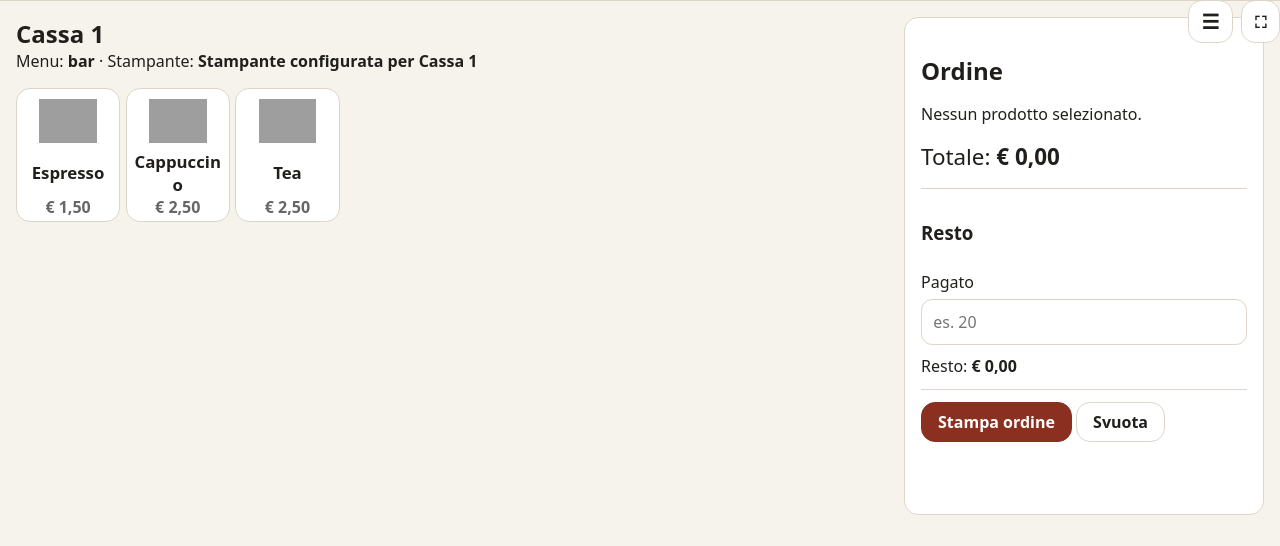
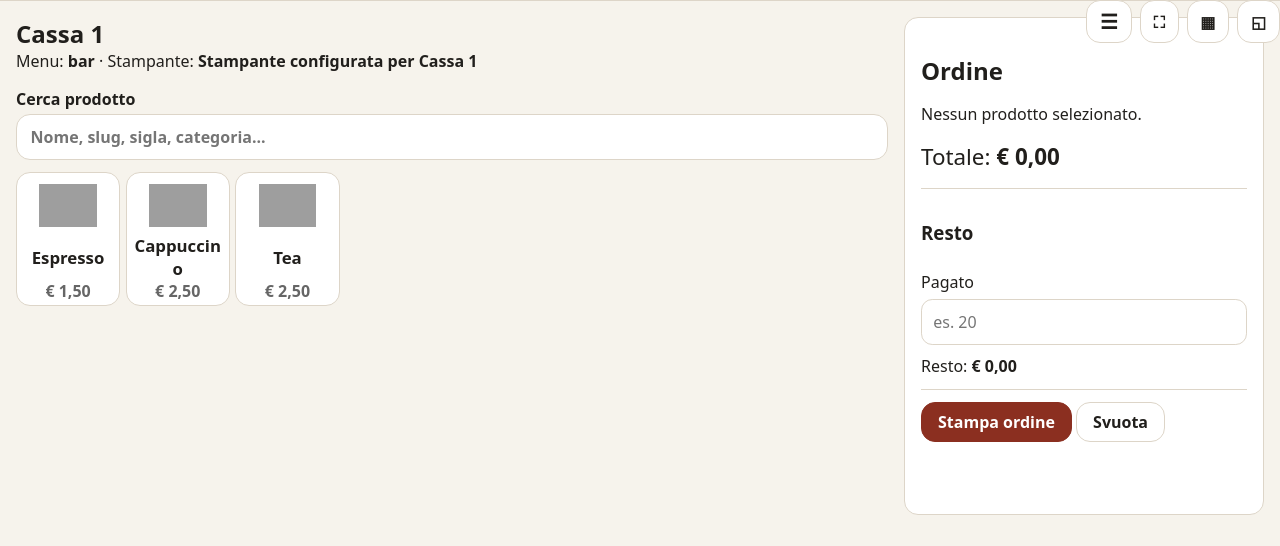
Before and after one commit to mugnozzo/msg3, a FastAPI app: page /cashier/bar in a window 1280 px wide. Shown: the top 546 px of the page. Run offline with FastAPI, Linux system fonts and the light colour scheme; data comes from the database, SQL or seed files in the repository; grey boxes are pictures that could not be loaded.

Commit message:
Added cashier filters

```diff
--- a/app/static/css/cashier.css
+++ b/app/static/css/cashier.css
@@ -11,7 +11,6 @@
 }
 
 .product-button {
-  min-height: 110px;
   display: grid;
   gap: 0;
   align-content: space-between;
@@ -114,3 +113,111 @@
   border-radius: .7rem;
   font: inherit;
 }
+
+.cashier-toolbar-toggle.active,
+.category-filter.active,
+.display-option.active {
+  background: var(--accent);
+  border-color: var(--accent);
+  color: var(--accent-text);
+}
+
+.cashier-filters {
+  display: grid;
+  gap: .55rem;
+  margin-bottom: .75rem;
+}
+
+.product-search-label {
+  display: grid;
+  gap: .25rem;
+  font-weight: 700;
+}
+
+.product-search-label input {
+  width: 100%;
+  padding: .7rem .85rem;
+  border: 1px solid var(--border);
+  border-radius: var(--radius);
+  font: inherit;
+  background: var(--panel);
+  color: var(--text);
+}
+
+.cashier-filter-panel {
+  display: grid;
+  gap: .4rem;
+  padding: .6rem;
+  background: var(--panel);
+  border: 1px solid var(--border);
+  border-radius: var(--radius);
+}
+
+.cashier-filter-panel[hidden] {
+  display: none;
+}
+
+.filter-panel-title {
+  font-size: .9rem;
+  font-weight: 800;
+  color: var(--muted);
+}
+
+.category-filters,
+.display-options {
+  display: flex;
+  flex-wrap: wrap;
+  gap: .4rem;
+}
+
+.category-filter,
+.display-option {
+  padding: .45rem .65rem;
+}
+
+.category-filter span {
+  opacity: .75;
+  font-weight: 600;
+}
+
+.empty-products-message {
+  color: var(--muted);
+  padding: 1rem;
+  background: var(--panel);
+  border: 1px dashed var(--border);
+  border-radius: var(--radius);
+}
+
+.cashier.hide-product-icons .product-image-wrap,
+.cashier.hide-product-names .product-button .name,
+.cashier.hide-product-prices .product-button .price {
+  display: none;
+}
+
+.cashier.hide-product-icons .product-button {
+  min-height: 72px;
+}
+
+.cashier.hide-product-icons.hide-product-prices .product-button {
+  min-height: 56px;
+}
+
+.cashier.hide-product-names.hide-product-icons .product-button,
+.cashier.hide-product-names.hide-product-prices .product-button {
+  align-content: center;
+}
+
+.cashier.hide-product-names.hide-product-icons.hide-product-prices .product-button::after {
+  content: attr(data-product-id);
+  color: var(--muted);
+}
+
+@media (max-width: 860px) {
+  .cashier {
+    grid-template-columns: 1fr;
+  }
+
+  .cart-panel {
+    position: static;
+  }
+}
--- a/app/static/css/main.css
+++ b/app/static/css/main.css
@@ -39,6 +39,7 @@ body {
   position: fixed;
   top: 0;
   right: 0;
+  z-index: 20;
 }
 
 .topbar-button {
--- a/app/static/js/cashier.js
+++ b/app/static/js/cashier.js
@@ -3,6 +3,8 @@ const menu = cashierRoot.dataset.menu;
 const cashierId = Number(cashierRoot.dataset.cashierId || 1);
 const cart = new Map();
 let products = [];
+let visibleCategoryNames = new Set();
+const displayOptions = { name: true, icon: true, price: true };
 
 const money = cents => `€ ${(cents / 100).toFixed(2).replace('.', ',')}`;
 
@@ -22,25 +24,95 @@ function compareProductsByMenuOrder(a, b) {
 async function loadProducts() {
   const response = await fetch(`/api/products?menu=${encodeURIComponent(menu)}`);
   products = await response.json();
+  visibleCategoryNames = new Set(getCategories().map(category => category.name));
+  renderCategoryFilters();
   renderProducts();
+}
+
+function normalizeSearch(value) {
+  return String(value || '').trim().toLowerCase();
+}
+
+function getCategories() {
+  const byName = new Map();
+  for (const product of products) {
+    const name = product.category_name || 'Senza categoria';
+    if (!byName.has(name)) {
+      byName.set(name, {
+        name,
+        sortOrder: numericSortValue(product.category_sort_order),
+        count: 0
+      });
+    }
+    byName.get(name).count += 1;
+  }
+  return [...byName.values()].sort((a, b) => a.sortOrder - b.sortOrder || a.name.localeCompare(b.name, 'it'));
+}
+
+function productMatchesSearch(product, query) {
+  if (!query) return true;
+  return [
+    product.name,
+    product.name_short,
+    product.slug,
+    product.acronym,
+    product.category_name
+  ].some(value => normalizeSearch(value).includes(query));
+}
+
+function getFilteredProducts() {
+  const query = normalizeSearch(document.querySelector('#product-search')?.value);
+  return products.filter(product => {
+    const categoryName = product.category_name || 'Senza categoria';
+    return visibleCategoryNames.has(categoryName) && productMatchesSearch(product, query);
+  });
+}
+
+function renderCategoryFilters() {
+  const target = document.querySelector('#category-filters');
+  if (!target) return;
+  target.innerHTML = getCategories().map(category => `
+    <button type="button" class="category-filter active" data-category-name="${escapeHtml(category.name)}" aria-pressed="true">
+      ${escapeHtml(category.name)} <span>${category.count}</span>
+    </button>
+  `).join('');
+}
+
+function updateDisplayClasses() {
+  cashierRoot.classList.toggle('hide-product-names', !displayOptions.name);
+  cashierRoot.classList.toggle('hide-product-icons', !displayOptions.icon);
+  cashierRoot.classList.toggle('hide-product-prices', !displayOptions.price);
+}
+
+function escapeHtml(value) {
+  return String(value || '')
+    .replaceAll('&', '&amp;')
+    .replaceAll('<', '&lt;')
+    .replaceAll('>', '&gt;')
+    .replaceAll('"', '&quot;')
+    .replaceAll("'", '&#039;');
 }
 
 function renderProducts() {
   const grid = document.querySelector('#product-grid');
-  grid.innerHTML = products.map(product => {
+  const emptyMessage = document.querySelector('#empty-products-message');
+  const filteredProducts = getFilteredProducts();
+  grid.innerHTML = filteredProducts.map(product => {
     const displayName = product.name_short || product.name;
     const imagePath = product.image_path || `/static/img/products/${product.slug}.png`;
-    const fallback = product.acronym || displayName.slice(0, 2).toUpperCase();
+    const fallback = escapeHtml(product.acronym || displayName.slice(0, 2).toUpperCase());
     return `
-      <button class="product-button" data-product-id="${product.id}">
+      <button class="product-button" data-product-id="${product.id}" data-category-name="${escapeHtml(product.category_name || '')}">
         <span class="product-image-wrap">
-          <img class="product-image" src="${imagePath}" alt="" loading="lazy" onerror="this.remove(); this.parentElement.textContent='${fallback}';">
+          <img class="product-image" src="${escapeHtml(imagePath)}" alt="" loading="lazy" onerror="this.remove(); this.parentElement.textContent='${fallback}';">
         </span>
-        <strong class="name">${displayName}</strong>
+        <strong class="name">${escapeHtml(displayName)}</strong>
         <span class="price">${money(product.price_cents)}</span>
       </button>
     `;
   }).join('');
+  if (emptyMessage) emptyMessage.hidden = filteredProducts.length > 0;
+  updateDisplayClasses();
 }
 
 function addProduct(productId) {
@@ -145,7 +217,60 @@ async function printOrder() {
   }
 }
 
+
+function toggleCashierPanel(toggleButton, panel) {
+  if (!toggleButton || !panel) return;
+  const isOpen = !panel.hidden;
+  panel.hidden = isOpen;
+  toggleButton.classList.toggle('active', !isOpen);
+  toggleButton.setAttribute('aria-expanded', String(!isOpen));
+}
+
+function handleCashierToolbarToggle(event) {
+  const categoryPanelToggle = event.target.closest('#category-panel-toggle');
+  if (categoryPanelToggle) {
+    toggleCashierPanel(categoryPanelToggle, document.querySelector('#category-filter-panel'));
+    return true;
+  }
+
+  const displayPanelToggle = event.target.closest('#display-panel-toggle');
+  if (displayPanelToggle) {
+    toggleCashierPanel(displayPanelToggle, document.querySelector('#display-options-panel'));
+    return true;
+  }
+
+  return false;
+}
+
 document.addEventListener('click', event => {
+  if (handleCashierToolbarToggle(event)) return;
+
+  const categoryButton = event.target.closest('[data-category-name].category-filter');
+  if (categoryButton) {
+    const categoryName = categoryButton.dataset.categoryName;
+    if (visibleCategoryNames.has(categoryName)) {
+      visibleCategoryNames.delete(categoryName);
+      categoryButton.classList.remove('active');
+      categoryButton.setAttribute('aria-pressed', 'false');
+    } else {
+      visibleCategoryNames.add(categoryName);
+      categoryButton.classList.add('active');
+      categoryButton.setAttribute('aria-pressed', 'true');
+    }
+    renderProducts();
+    return;
+  }
+
+  const displayButton = event.target.closest('[data-display-option]');
+  if (displayButton) {
+    const option = displayButton.dataset.displayOption;
+    displayOptions[option] = !displayOptions[option];
+    displayButton.classList.toggle('active', displayOptions[option]);
+    displayButton.setAttribute('aria-pressed', String(displayOptions[option]));
+    updateDisplayClasses();
+    return;
+  }
+
   const productButton = event.target.closest('[data-product-id]');
   if (productButton) addProduct(Number(productButton.dataset.productId));
 
@@ -165,8 +290,14 @@ document.addEventListener('click', event => {
   }
 });
 
+function setupCashierFrontendControls() {
+  const searchInput = document.querySelector('#product-search');
+  if (searchInput) searchInput.addEventListener('input', renderProducts);
+}
+
 document.querySelector('#paid-input').addEventListener('input', updateChange);
 document.querySelector('#print-order').addEventListener('click', printOrder);
 document.querySelector('#clear-order').addEventListener('click', () => { cart.clear(); renderCart(); });
+setupCashierFrontendControls();
 
 loadProducts().then(renderCart);
--- a/app/templates/base.html
+++ b/app/templates/base.html
@@ -33,6 +33,7 @@
     <button id="fullscreen-toggle" class="topbar-button" type="button">
       <span aria-hidden="true">⛶</span>
     </button>
+    {% block topbar_controls %}{% endblock %}
   </div>
   <script src="/static/js/main.js"></script>
 </body>
--- a/app/templates/cashier.html
+++ b/app/templates/cashier.html
@@ -1,12 +1,43 @@
 {% extends "base.html" %}
 {% block title %}{{ cashier_name }} - MSG 3.0{% endblock %}
 {% block head %}<link rel="stylesheet" href="/static/css/cashier.css">{% endblock %}
+{% block topbar_controls %}
+<button id="category-panel-toggle" class="topbar-button cashier-toolbar-toggle" type="button" aria-expanded="false" aria-controls="category-filter-panel" title="Mostra/nascondi categorie">
+  <span aria-hidden="true">▦</span>
+</button>
+<button id="display-panel-toggle" class="topbar-button cashier-toolbar-toggle" type="button" aria-expanded="false" aria-controls="display-options-panel" title="Opzioni visualizzazione prodotti">
+  <span aria-hidden="true">◱</span>
+</button>
+{% endblock %}
 {% block content %}
 <section class="cashier" data-menu="{{ menu_slug }}" data-cashier-id="{{ cashier_id }}">
   <div>
     <h1>{{ cashier_name }}</h1>
     <p class="page-subtitle">Menu: <strong>{{ menu_name }}</strong> · Stampante: <strong>{{ printer_name }}</strong></p>
+
+    <section class="cashier-filters" aria-label="Filtri prodotti">
+      <label class="product-search-label">
+        Cerca prodotto
+        <input id="product-search" type="search" autocomplete="off" placeholder="Nome, slug, sigla, categoria...">
+      </label>
+
+      <div id="category-filter-panel" class="cashier-filter-panel" hidden>
+        <div class="filter-panel-title">Categorie visibili</div>
+        <div id="category-filters" class="category-filters"></div>
+      </div>
+
+      <div id="display-options-panel" class="cashier-filter-panel" hidden>
+        <div class="filter-panel-title">Elementi nei pulsanti</div>
+        <div class="display-options" role="group" aria-label="Elementi visibili nei pulsanti prodotto">
+          <button type="button" class="display-option active" data-display-option="name" aria-pressed="true">Nome</button>
+          <button type="button" class="display-option active" data-display-option="icon" aria-pressed="true">Icona</button>
+          <button type="button" class="display-option active" data-display-option="price" aria-pressed="true">Prezzo</button>
+        </div>
+      </div>
+    </section>
+
     <div id="product-grid" class="product-grid"></div>
+    <p id="empty-products-message" class="empty-products-message" hidden>Nessun prodotto corrisponde ai filtri attivi.</p>
   </div>
   <aside class="cart-panel">
     <h2>Ordine</h2>
```
